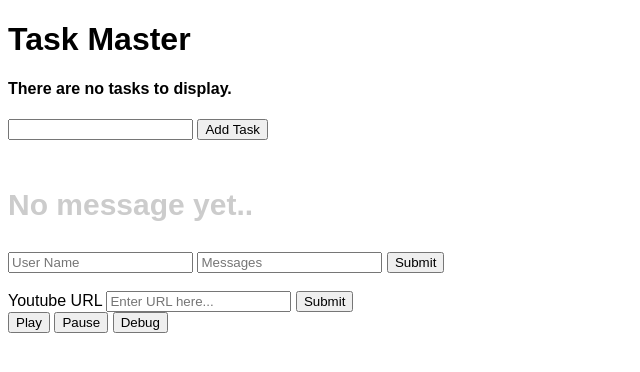
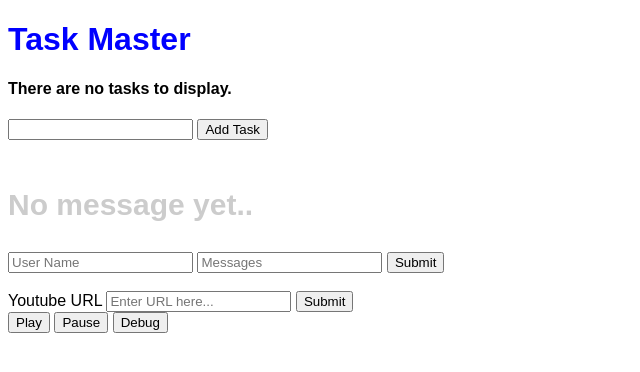
Before and after one commit to asori015/Youtube-Synchronization-Website, a Flask app: page / in a window 1280 px wide. Shown: the top 372 px of the page, without its empty margins (0-640 px from the left). Run offline with Flask 2, Linux system fonts and the light colour scheme; data that the repository does not hold is empty; some libraries are stand-ins or nearby versions.

Commit message:
Testing heroku update

```diff
--- a/static/css/style.css
+++ b/static/css/style.css
@@ -1,3 +1,7 @@
 body{
     font-family: sans-serif;
 }
+
+h1{
+    color: blue;
+}
--- a/static/javascript/socketio.js
+++ b/static/javascript/socketio.js
@@ -105,3 +105,5 @@ function pauseFunction(){
 function debugFunction(){
     socket.emit('debug')
 }
+
+console.log('test')
```
